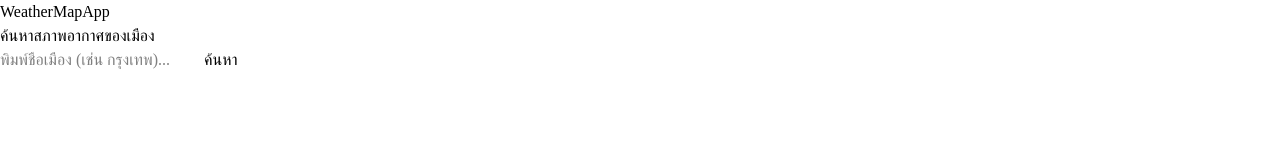
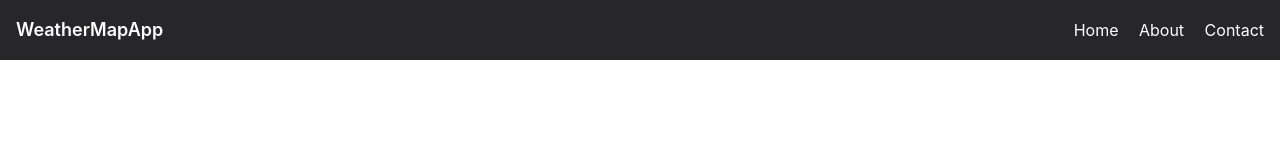
Before and after one commit to lolipop81471/websiteforlearn, a website: page index.html in a window 1280 px wide. Drawn offline with nearby package versions, Linux system fonts and the light colour scheme; files that its build step writes are made by us from their sources.

Commit message:
tailwind added successfully.\

```diff
--- a/index.html
+++ b/index.html
@@ -4,20 +4,20 @@
     <meta charset="UTF-8" />
     <meta name="viewport" content="width=device-width, initial-scale=1.0" />
     <title>WeatherMapApp</title>
-    <link href="/src/style.css" rel="stylesheet" />
+    <link href="./output.css" rel="stylesheet" />
   </head>
   <body>
-    <div class="container">
-      <h1 class="text-3xl font-bold underline">WeatherMapApp</h1>
-      <h3>ค้นหาสภาพอากาศของเมือง</h3>
-      <div class="search-box"></div>
-      <input
-        type="text"
-        id="city-input"
-        placeholder="พิมพ์ชื่อเมือง (เช่น กรุงเทพ)..."
-      />
-      <button id="search-btn">ค้นหา</button>
-    </div>
-    <script src="main.js"></script>
+    <nav class="bg-zinc-800 p-4">
+      <div class="container mx-auto">
+        <div class="flex items-center justify-between">
+          <div class="text-white text-lg font-semibold">WeatherMapApp</div>
+          <div class="space-x-4">
+            <a href="#" class="text-white hover:text-gray-300">Home</a>
+            <a href="#" class="text-white hover:text-gray-300">About</a>
+            <a href="#" class="text-white hover:text-gray-300">Contact</a>
+          </div>
+        </div>
+      </div>
+    </nav>
   </body>
 </html>
--- /dev/null
+++ b/package.json
@@ -0,0 +1,6 @@
+{
+  "dependencies": {
+    "@tailwindcss/cli": "^4.3.3",
+    "tailwindcss": "^4.3.3"
+  }
+}
```
Also changed, not shown: output.css (added), 1 other file.
